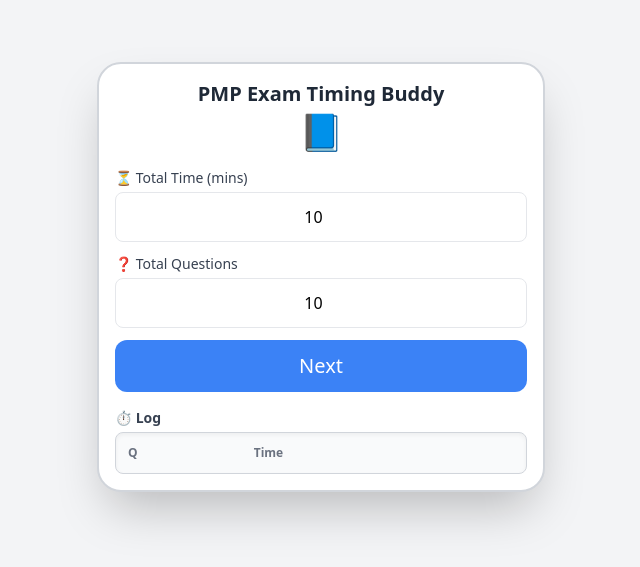
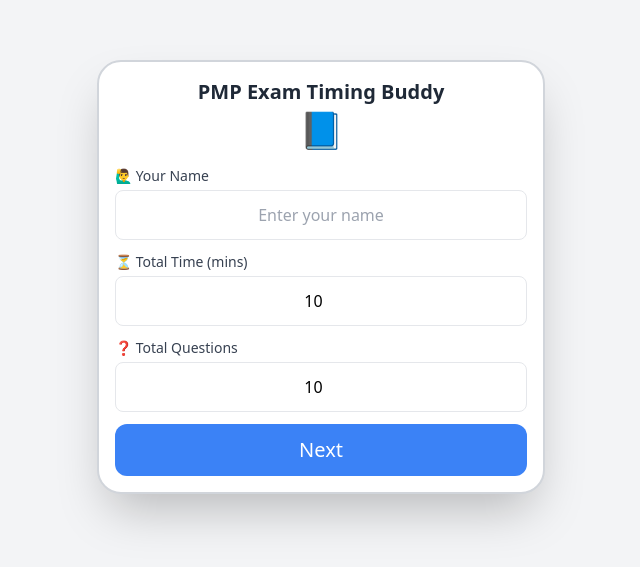
Before and after one commit to AbinsEagle/PMP-exam-timer, a React (Create React App) app: page / in a window 1280 px wide. Shown: the part 123-690 px from the top of the page, without its empty margins (319-959 px from the left). Built offline with nearby package versions, Linux system fonts and the light colour scheme.

Commit message:
Update ExamTimerApp.jsx
Removed the log from main page and Name added

```diff
--- a/src/ExamTimerApp.jsx
+++ b/src/ExamTimerApp.jsx
@@ -10,6 +10,7 @@
   const [settingsSubmitted, setSettingsSubmitted] = useState(false);
   const [playAlert, setPlayAlert] = useState(false);
   const [questionLogs, setQuestionLogs] = useState([]);
+  const [userName, setUserName] = useState("");
 
   useEffect(() => {
     setTimeLeft(totalTime);
@@ -98,6 +99,17 @@
         {!settingsSubmitted ? (
           <form className="space-y-3 w-full" onSubmit={handleSettingsSubmit}>
             <div>
+              <label className="block text-sm font-medium text-gray-700 mb-1">🙋‍♂️ Your Name</label>
+              <input
+                type="text"
+                className="w-full p-3 border rounded-lg text-center text-base"
+                value={userName}
+                onChange={(e) => setUserName(e.target.value)}
+                placeholder="Enter your name"
+                required
+              />
+            </div>
+            <div>
               <label className="block text-sm font-medium text-gray-700 mb-1">⏳ Total Time (mins)</label>
               <input
                 type="number"
@@ -144,30 +156,6 @@
             <button className="w-full py-4 bg-indigo-600 text-white text-2xl font-bold rounded-xl hover:bg-indigo-700 transition" onClick={handleNextQuestion}>Next Question</button>
           </div>
         )}
-        <div className="mt-4 w-full">
-          <h3 className="text-sm font-bold text-gray-700 mb-1">⏱ Log</h3>
-          <div className="bg-gray-50 rounded-lg p-2 shadow-inner max-h-32 overflow-y-auto border border-gray-300">
-            <table className="w-full text-left text-xs">
-              <thead>
-                <tr className="text-gray-500">
-                  <th className="p-1">Q</th>
-                  <th className="p-1">Time</th>
-                </tr>
-              </thead>
-              <tbody>
-                {questionLogs.map((log, index) => {
-                  const [label, time] = log.split(" - ");
-                  return (
-                    <tr key={index}>
-                      <td className="p-1">{label}</td>
-                      <td className="p-1">{time}</td>
-                    </tr>
-                  );
-                })}
-              </tbody>
-            </table>
-          </div>
-        </div>
       </div>
     </div>
   );
```
